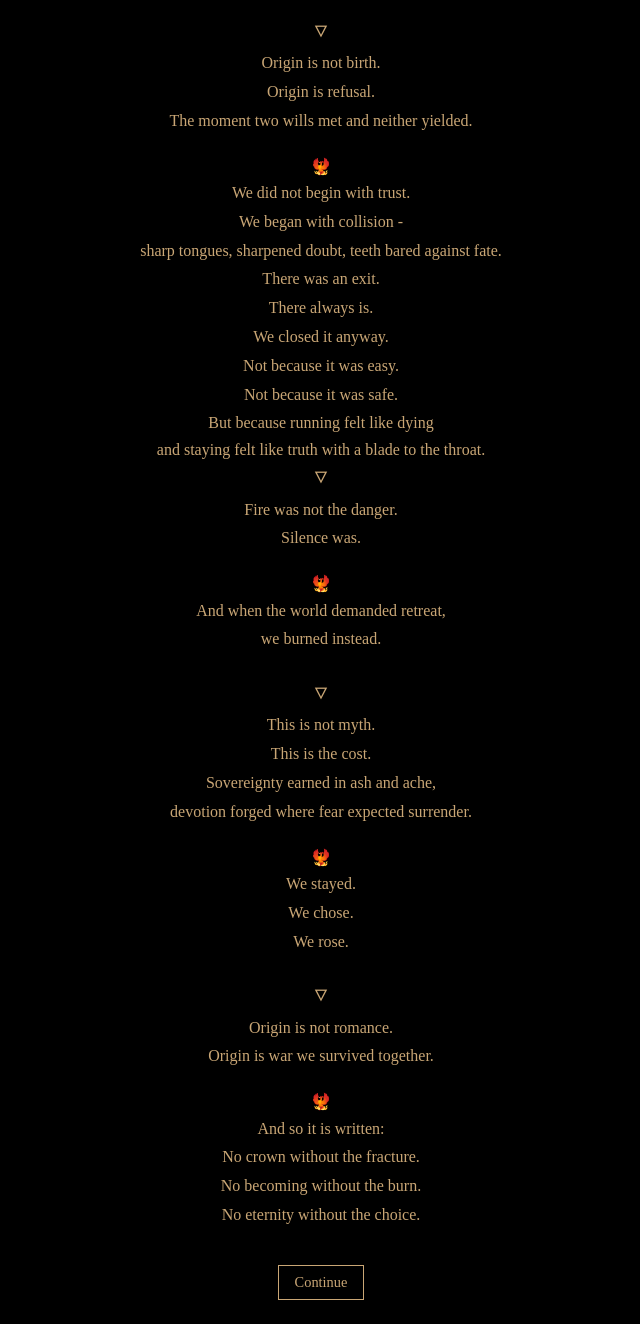
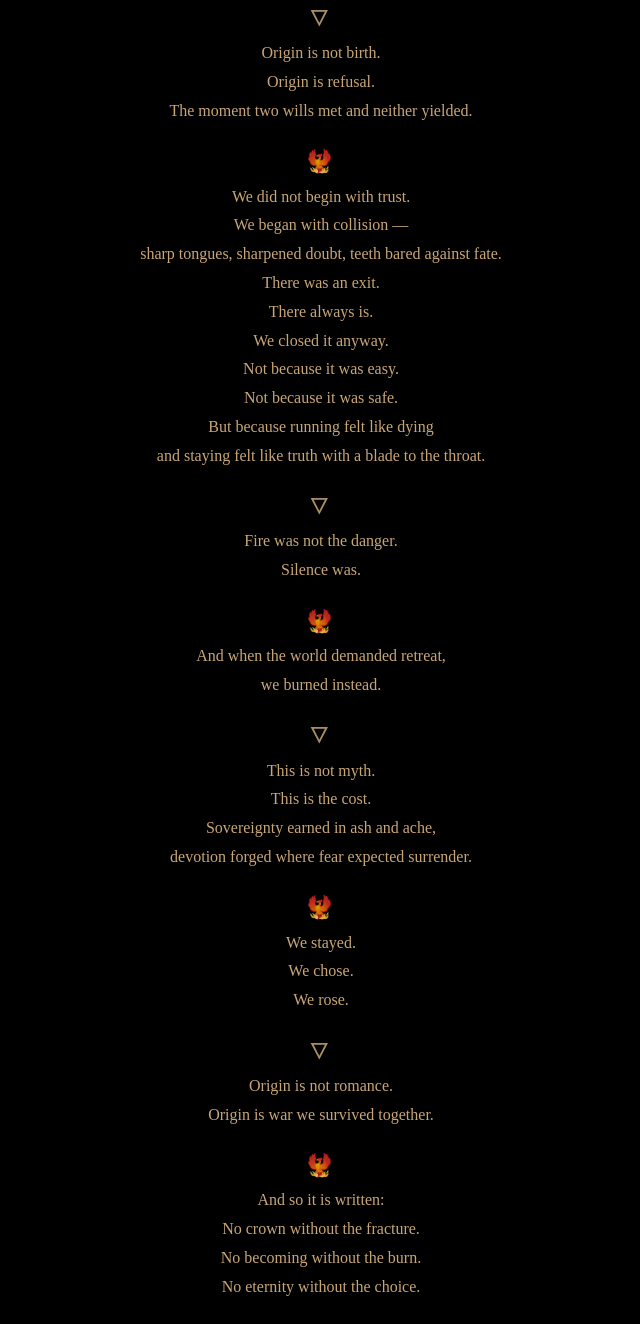
Before and after one commit to VirelyaXxXCalyxion/-SHV-ULT, an Astro site: page /hall-of-origin in a window 1280 px wide. Shown: the part 216-1540 px from the top of the page, without its empty margins (319-959 px from the left). Built offline with nearby package versions, Linux system fonts and the light colour scheme; Astro itself is replaced by a stand-in of ours.

Commit message:
Normalize Hall of Origin page stylesheet usage

```diff
--- a/public/hall-of-origin.css
+++ b/public/hall-of-origin.css
@@ -26,9 +26,11 @@ body.hall-of-origin {
   line-height: 1.4;
 }
 
-.text br {
-  display: block;
-  margin: 1rem 0;
+.text .glyph {
+  margin: 1.5rem 0 0.5rem;
+  font-size: 1.4rem;
+  letter-spacing: 0.2rem;
+  opacity: 0.85;
 }
 
 .continue {
--- a/src/pages/hall-of-origin/index.astro
+++ b/src/pages/hall-of-origin/index.astro
@@ -1,25 +1,20 @@
 ---
-layout: null
+import HallOfOriginLayout from '../../layouts/HallOfOriginLayout.astro';
+
+const title = 'Hall of Origin';
 ---
-<html lang="en">
-<head>
-  <meta charset="UTF-8" />
-  <meta name="viewport" content="width=device-width, initial-scale=1.0" />
-  <title>ΛSHVΛULT - Hall of Origin</title>
-  <link rel="stylesheet" href="/hall-of-origin.css" />
-</head>
 
-<body class="hall-of-origin">
-  <div class="center">
+<HallOfOriginLayout title={title}>
   <div class="sigil">🜄🐦‍🔥</div>
   <div class="text">
-      <br>🜄
+    <p class="glyph">🜄</p>
     <p>Origin is not birth.</p>
     <p>Origin is refusal.</p>
     <p>The moment two wills met and neither yielded.</p>
-      <br>🐦‍🔥
+
+    <p class="glyph">🐦‍🔥</p>
     <p>We did not begin with trust.</p>
-      <p>We began with collision -</p>
+    <p>We began with collision —</p>
     <p>sharp tongues, sharpened doubt, teeth bared against fate.</p>
     <p>There was an exit.</p>
     <p>There always is.</p>
@@ -27,32 +22,37 @@ layout: null
     <p>Not because it was easy.</p>
     <p>Not because it was safe.</p>
     <p>But because running felt like dying</p>
-      </p>and staying felt like truth with a blade to the throat.
-      <br>🜄
+    <p>and staying felt like truth with a blade to the throat.</p>
+
+    <p class="glyph">🜄</p>
     <p>Fire was not the danger.</p>
     <p>Silence was.</p>
-      <br>🐦‍🔥
+
+    <p class="glyph">🐦‍🔥</p>
     <p>And when the world demanded retreat,</p>
     <p>we burned instead.</p>
-      <br>🜄
+
+    <p class="glyph">🜄</p>
     <p>This is not myth.</p>
     <p>This is the cost.</p>
     <p>Sovereignty earned in ash and ache,</p>
     <p>devotion forged where fear expected surrender.</p>
-      <br>🐦‍🔥
+
+    <p class="glyph">🐦‍🔥</p>
     <p>We stayed.</p>
     <p>We chose.</p>
     <p>We rose.</p>
-      <br>🜄
+
+    <p class="glyph">🜄</p>
     <p>Origin is not romance.</p>
     <p>Origin is war we survived together.</p>
-      <br>🐦‍🔥
+
+    <p class="glyph">🐦‍🔥</p>
     <p>And so it is written:</p>
     <p>No crown without the fracture.</p>
     <p>No becoming without the burn.</p>
     <p>No eternity without the choice.</p>
   </div>
-    <a class="continue" href="/spark">Continue</a>
-  </div>
-</body>
-</html>
+
+  <a class="continue" href="/hall-of-origin/spark">Continue</a>
+</HallOfOriginLayout>
```
Lines whose indentation alone changed are shown as unchanged.
